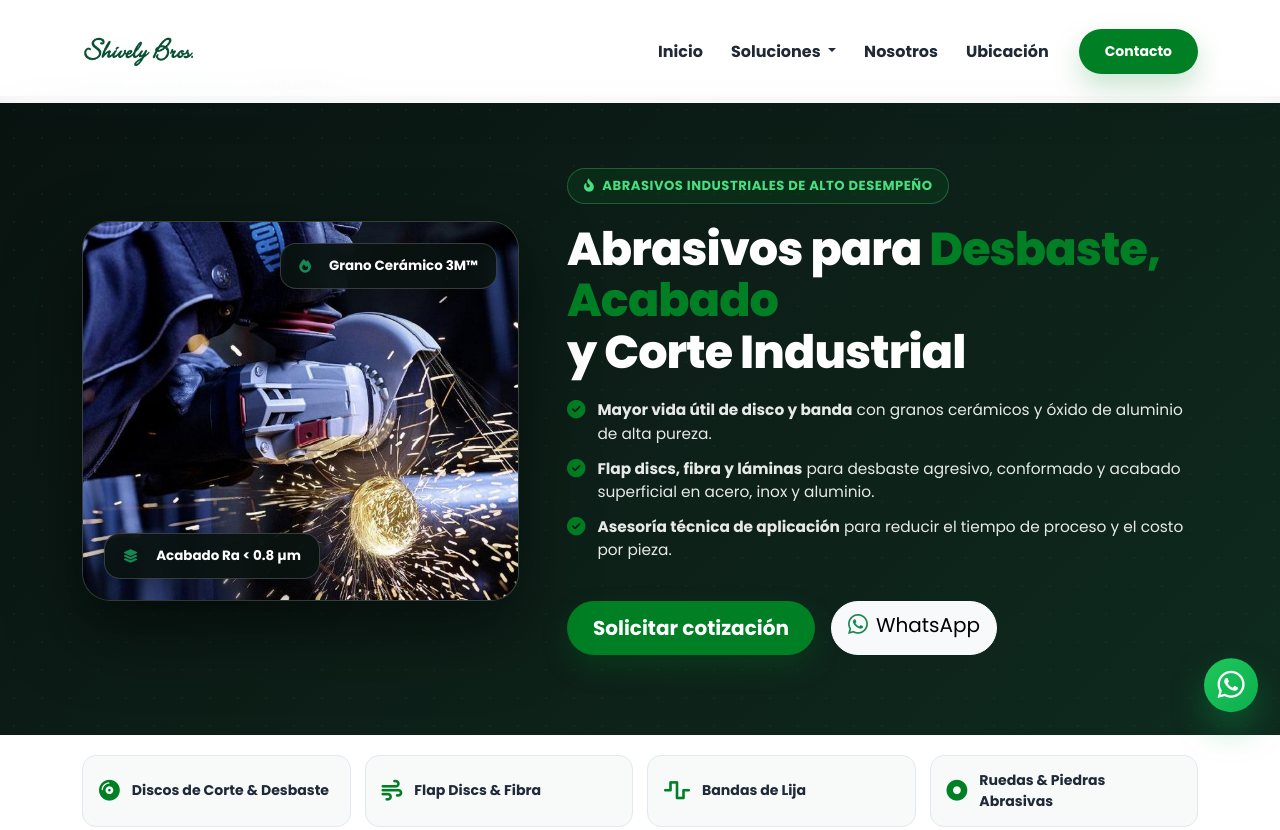
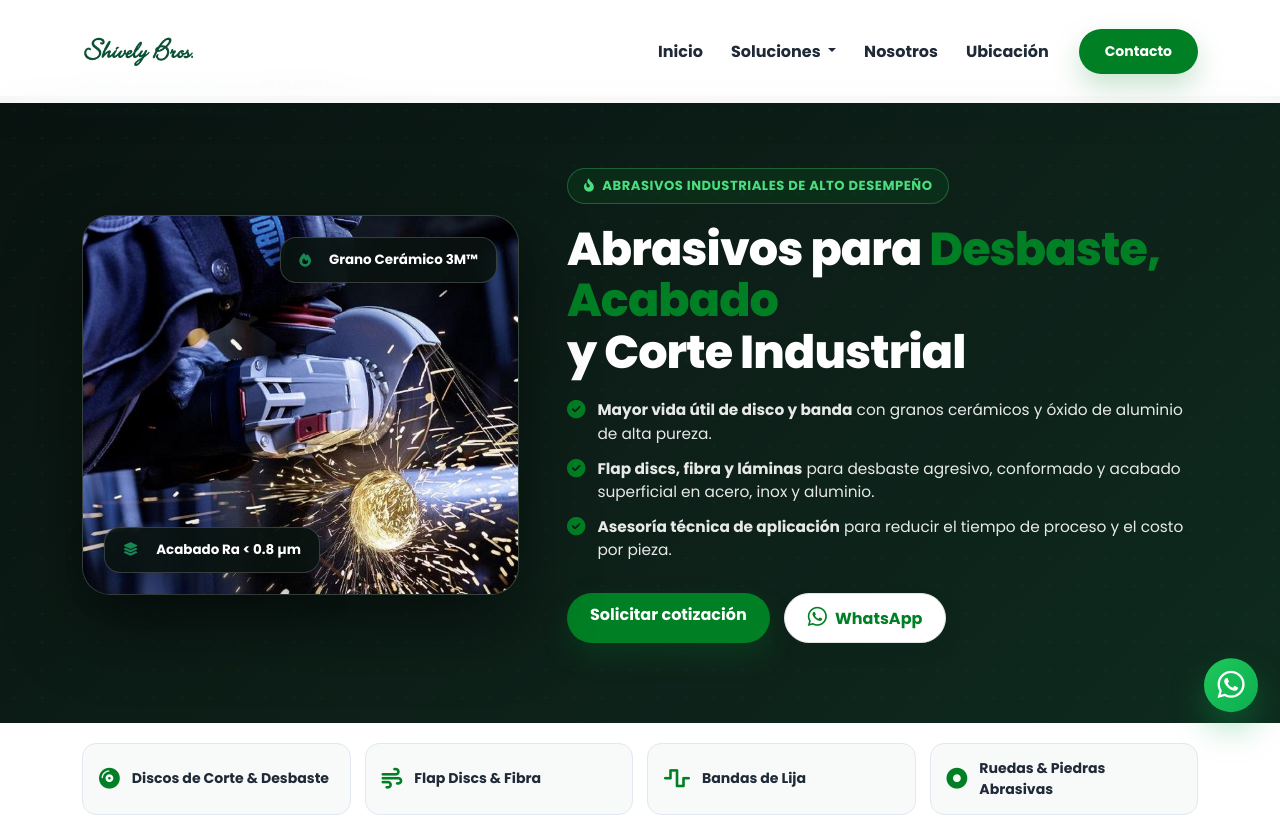
Before and after one commit to javiers1456gm/shively_page, a plain HTML site: page pages/abrasivos.html in a window 1280 px wide. Shown: the top 830 px of the page. Drawn offline with nearby package versions, Linux system fonts and the light colour scheme.

Commit message:
centralizacion de botones de hero

```diff
--- a/css/styles.css
+++ b/css/styles.css
@@ -142,6 +142,39 @@
    background: var(--sb-green-dark);
    color: #fff;
    transform: translateY(-2px)
+ }
+
+ .hero-actions {
+   display: flex;
+   flex-wrap: wrap;
+   gap: 14px;
+ }
+
+ .hero-actions .hero-btn {
+   min-height: 48px;
+   padding: 11px 23px;
+   border-radius: 999px;
+   font-size: 1rem;
+   font-weight: 700;
+   line-height: 1.35;
+ }
+
+ .hero-actions .hero-btn-whatsapp {
+   background: #fff;
+   border: 1px solid #e1e5e2;
+   color: var(--sb-green);
+   box-shadow: 0 8px 20px rgba(15, 23, 42, .08);
+ }
+
+ .hero-actions .hero-btn-whatsapp:hover {
+   background: #f4faf5;
+   border-color: #c8dfcd;
+   color: var(--sb-green-dark);
+   transform: translateY(-2px);
+ }
+
+ .hero-actions .hero-btn-whatsapp i {
+   font-size: 1.2rem;
  }
 
  .hero-section {
--- a/pages/abrasivos.html
+++ b/pages/abrasivos.html
@@ -643,10 +643,10 @@
             </div>
           </div>
 
-          <div class="d-flex flex-wrap gap-3 pt-2">
-            <a href="#contacto" class="btn btn-sb btn-lg">Solicitar cotización</a>
-            <a href="https://wa.me/528443402926" target="_blank" class="btn btn-light btn-lg rounded-pill">
-              <i class="bi bi-whatsapp me-2 text-success"></i>WhatsApp
+          <div class="hero-actions">
+            <a href="#contacto" class="btn btn-sb hero-btn">Solicitar cotización</a>
+            <a href="https://wa.me/528443402926" target="_blank" class="btn hero-btn hero-btn-whatsapp">
+              <i class="bi bi-whatsapp me-2"></i>WhatsApp
             </a>
           </div>
         </div>
```
Also changed, not shown: pages/herramientas_de_corte.html (+4 -4 lines), pages/instrumentos_de_medicion.html (+4 -4 lines).
